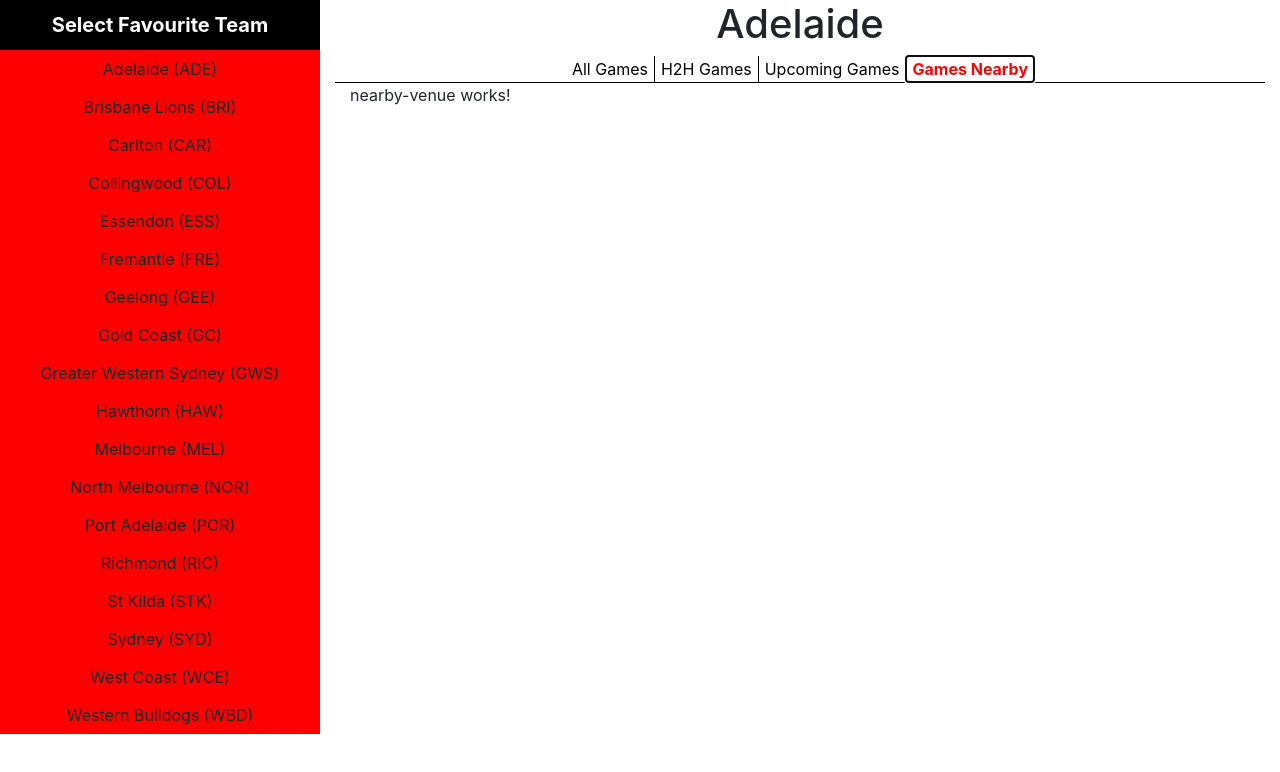
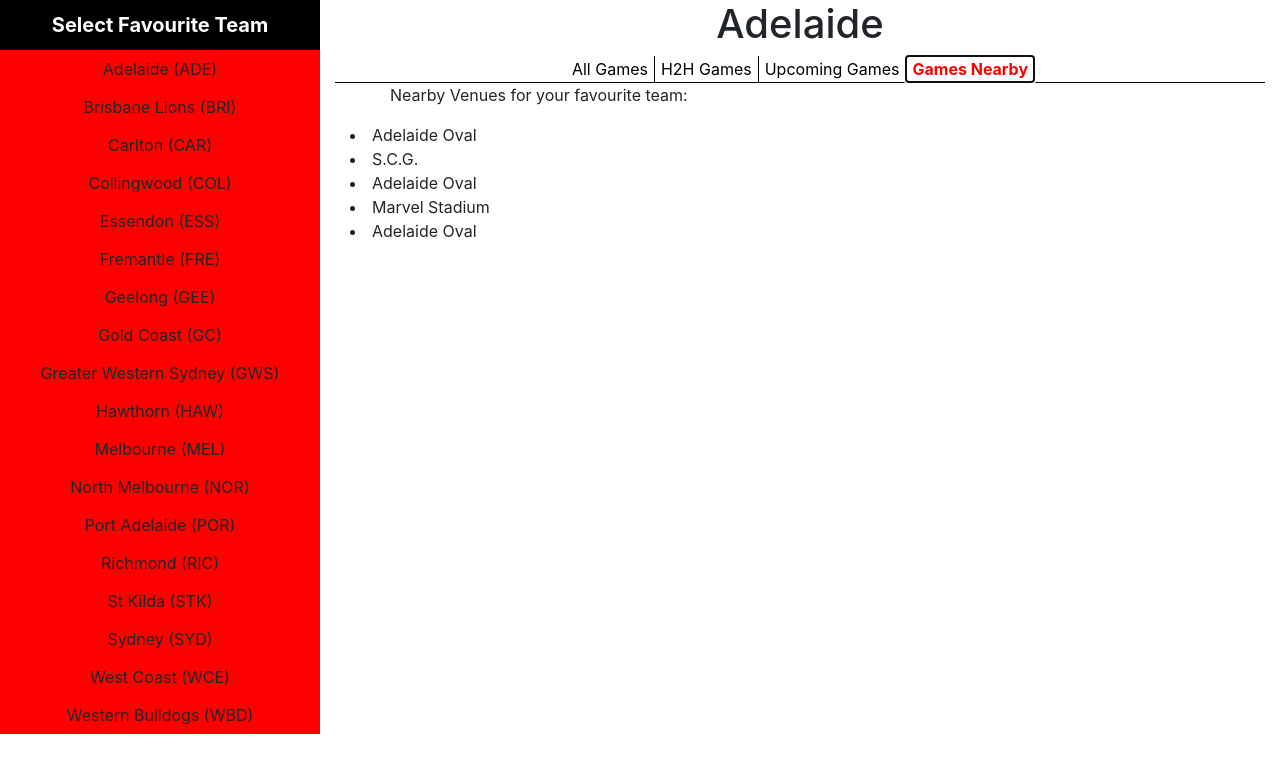
Before and after one commit to gsdhillon94/ICE, an Angular app in the folder Favourite-game/: page /dashboard in a window 1280 px wide. Both pictures are taken after a click on the button "Games Nearby". Shown: the top 772 px of the page. Built offline with nearby package versions, Linux system fonts and the light colour scheme.

Commit message:
adding geolocation

```diff
--- a/Favourite-game/src/app/details/nearby-venue/nearby-venue.component.html
+++ b/Favourite-game/src/app/details/nearby-venue/nearby-venue.component.html
@@ -1 +1,4 @@
-<p>nearby-venue works!</p>
+<ul>
+  Nearby Venues for your favourite team:
+</ul>
+<li *ngFor="let match of matches">{{ match.venue }}</li>
--- a/Favourite-game/src/app/details/nearby-venue/nearby-venue.component.ts
+++ b/Favourite-game/src/app/details/nearby-venue/nearby-venue.component.ts
@@ -1,15 +1,33 @@
-import { Component, OnInit } from '@angular/core';
+import { Component, OnInit } from "@angular/core";
+import { DataServiceService } from "../../data-service/data-service.service";
 
 @Component({
-  selector: 'app-nearby-venue',
-  templateUrl: './nearby-venue.component.html',
-  styleUrls: ['./nearby-venue.component.css']
+  selector: "app-nearby-venue",
+  templateUrl: "./nearby-venue.component.html",
+  styleUrls: ["./nearby-venue.component.css"],
 })
 export class NearbyVenueComponent implements OnInit {
-
-  constructor() { }
-
+  constructor(private data: DataServiceService) {}
+  matches;
   ngOnInit() {
+    this.getVenues();
   }
 
+  getGeolocation() {
+    console.log(navigator.geolocation);
+    if (navigator.geolocation) {
+      navigator.geolocation.getCurrentPosition(this.displayLocationInfo);
+    }
+  }
+  displayLocationInfo(position) {
+    const lng = position.coords.longitude;
+    const lat = position.coords.latitude;
+
+    console.log(`longitude: ${lng} | latitude: ${lat}`);
+  }
+
+  getVenues() {
+    this.matches = this.data.getUpcomingMatches(this.data.favouriteTeam.id);
+    console.log(this.matches);
+  }
 }
```
Also changed, not shown: Favourite-game/src/app/data-service/data-service.service.ts (+6 -5 lines).
